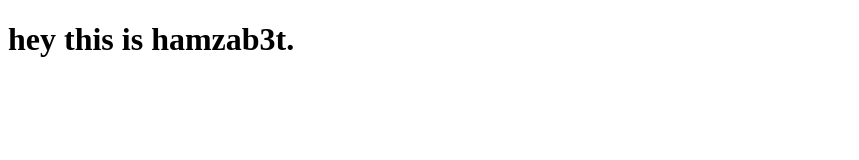
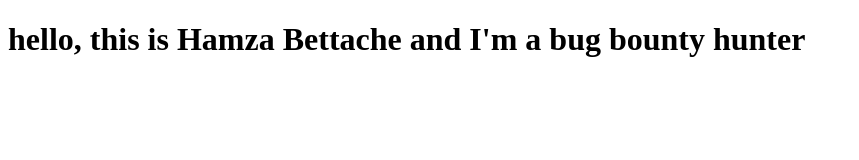
Before and after one commit to alfredo1111/hamzab3t.xyz, a plain HTML site: page index.html in a window 1280 px wide. Shown: the whole page, without its empty margins (0-859 px from the left). Drawn offline with Linux system fonts and the light colour scheme; no server answers.

Commit message:
Update index.html

```diff
--- a/index.html
+++ b/index.html
@@ -4,6 +4,6 @@
   <script src="./xss.js"></script>
 </head>
 <body>
- <h1> hey this is hamzab3t. </h1>
+ <h1> hello, this is Hamza Bettache and I'm a bug bounty hunter </h1>
 </body>
 </html>
```
